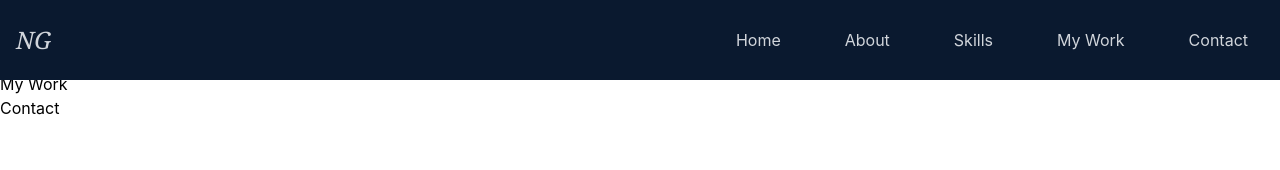
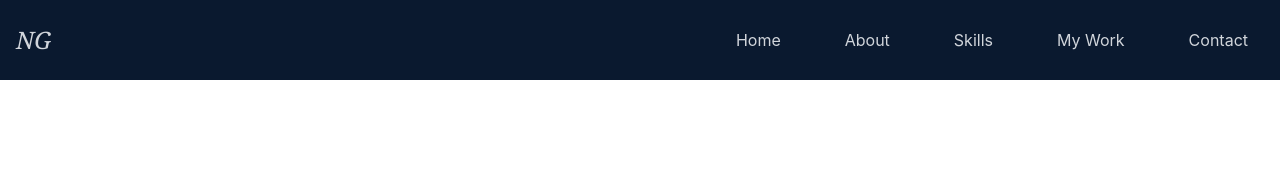
Before and after one commit to DevelopedByNoel/developedbynoel, a React (Create React App) app: page / in a window 1280 px wide. Shown: the top 170 px of the page. Built offline with nearby package versions, Linux system fonts and the light colour scheme.

Commit message:
removed text in divs

```diff
--- a/src/components/About.jsx
+++ b/src/components/About.jsx
@@ -2,7 +2,7 @@ import React from "react";
 
 function About() {
     return (
-        <div>About</div>
+        <div></div>
     )
 }
 
--- a/src/components/Contact.jsx
+++ b/src/components/Contact.jsx
@@ -2,7 +2,7 @@ import React from "react";
 
 function Contact() {
     return (
-        <div>Contact</div>
+        <div></div>
     )
 }
 
--- a/src/components/Home.jsx
+++ b/src/components/Home.jsx
@@ -2,7 +2,7 @@ import React from "react";
 
 function Home() {
     return (
-        <div>Home</div>
+        <div></div>
     )
 }
 
--- a/src/components/Mywork.jsx
+++ b/src/components/Mywork.jsx
@@ -2,7 +2,7 @@ import React from "react";
 
 function Mywork() {
     return (
-        <div>My Work</div>
+        <div></div>
     )
 }
 
--- a/src/components/Skills.jsx
+++ b/src/components/Skills.jsx
@@ -2,7 +2,7 @@ import React from "react";
 
 function Skills() {
     return (
-        <div>Skills</div>
+        <div></div>
     )
 }
 
```
